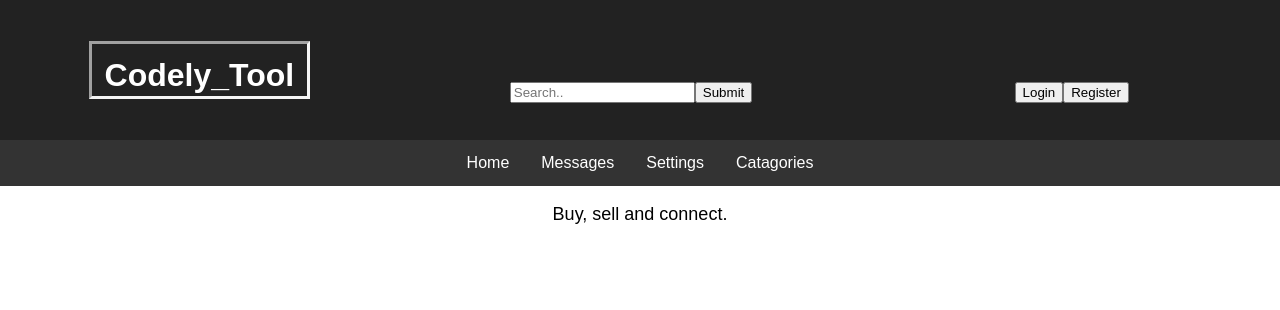
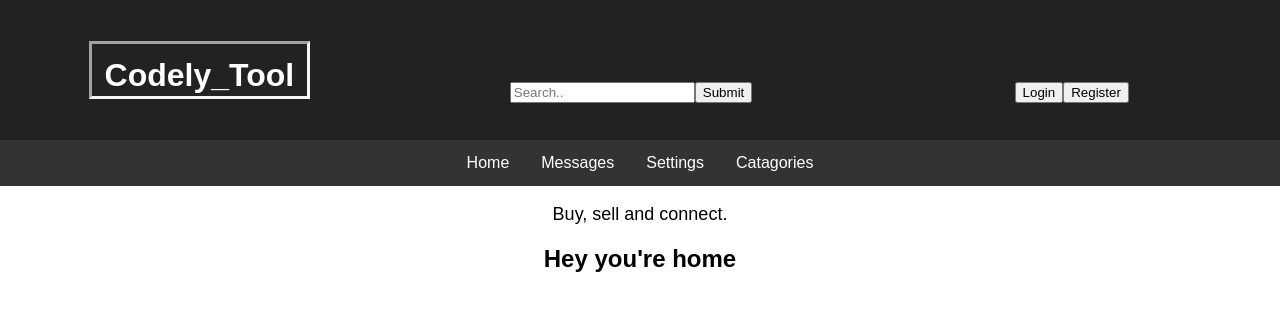
Before and after one commit to kpat132/Consume-More-Stuff, a React (Create React App) app: page / in a window 1280 px wide. Shown: the top 310 px of the page. Built offline with nearby package versions, Linux system fonts and the light colour scheme; no server answers.

Commit message:
ReactRouter smoketest

```diff
--- a/package.json
+++ b/package.json
@@ -10,6 +10,7 @@
     "express": "^4.16.2",
     "express-session": "^1.15.6",
     "knex": "^0.14.4",
+    "npm": "^5.7.1",
     "passport": "^0.4.0",
     "passport-local": "^1.0.0",
     "path": "^0.12.7",
@@ -17,6 +18,7 @@
     "react": "^16.2.0",
     "react-dom": "^16.2.0",
     "react-redux": "^5.0.7",
+    "react-router-dom": "^4.2.2",
     "react-scripts": "1.1.1",
     "redux": "^3.7.2",
     "redux-thunk": "^2.2.0",
@@ -28,8 +30,7 @@
     "test": "react-scripts test --env=jsdom",
     "eject": "react-scripts eject"
   },
-  "description":
-    "This project was bootstrapped with [Create React App](https://github.com/facebookincubator/create-react-app).",
+  "description": "This project was bootstrapped with [Create React App](https://github.com/facebookincubator/create-react-app).",
   "main": "index.js",
   "devDependencies": {},
   "author": "",
--- /dev/null
+++ b/src/components/Home.js
@@ -0,0 +1,9 @@
+import React from "react";
+
+const Home = props => (
+  <section>
+    <h1>Hey you're home</h1>
+  </section>
+);
+
+export default Home;
--- a/src/containers/app/App.js
+++ b/src/containers/app/App.js
@@ -6,6 +6,7 @@ import NavComponent from "../../components/navbar";
 import { SearchComponent } from "../../components/searchbar";
 import { LoginButtonComponent } from "../../components/loginButton";
 import { getItems } from "../../actions/index";
+import Main from "../reactRouter/Main";
 
 class App extends Component {
   constructor(props) {
@@ -31,12 +32,15 @@ class App extends Component {
           <NavComponent />
         </nav>
         <p className="App-intro">Buy, sell and connect.</p>
+        <div className="Main">
+          <Main />
+        </div>
       </div>
     );
   }
 }
 
-const mapStatetoProps = state => {
+const mapStateToProps = state => {
   return state.items;
 };
 
@@ -48,6 +52,6 @@ const mapDispatchToProps = dispatch => {
   };
 };
 
-const ConnectedApp = connect(mapStatetoProps, mapDispatchToProps)(App);
+const ConnectedApp = connect(mapStateToProps, mapDispatchToProps)(App);
 
 export default ConnectedApp;
--- /dev/null
+++ b/src/containers/reactRouter/Main.js
@@ -0,0 +1,12 @@
+import React from "react";
+import { Switch, Route } from "react-router-dom";
+import Home from "../../components/Home";
+
+const Main = props => (
+  <main className="page-content">
+    <Switch>
+      <Route exact path="/" component={Home} />
+    </Switch>
+  </main>
+);
+export default Main;
--- a/src/index.js
+++ b/src/index.js
@@ -1,5 +1,7 @@
 import React from "react";
 import ReactDOM from "react-dom";
+
+import { BrowserRouter as Router } from "react-router-dom";
 import { Provider } from "react-redux";
 import thunk from "redux-thunk";
 import { createStore, applyMiddleware, compose } from "redux";
@@ -17,7 +19,9 @@ const store = createStore(
 
 ReactDOM.render(
   <Provider store={store}>
-    <App />
+    <Router>
+      <App />
+    </Router>
   </Provider>,
   document.getElementById("root")
 );
```
Also changed, not shown: 1 other file (tests, documents, lock files or other folders).
